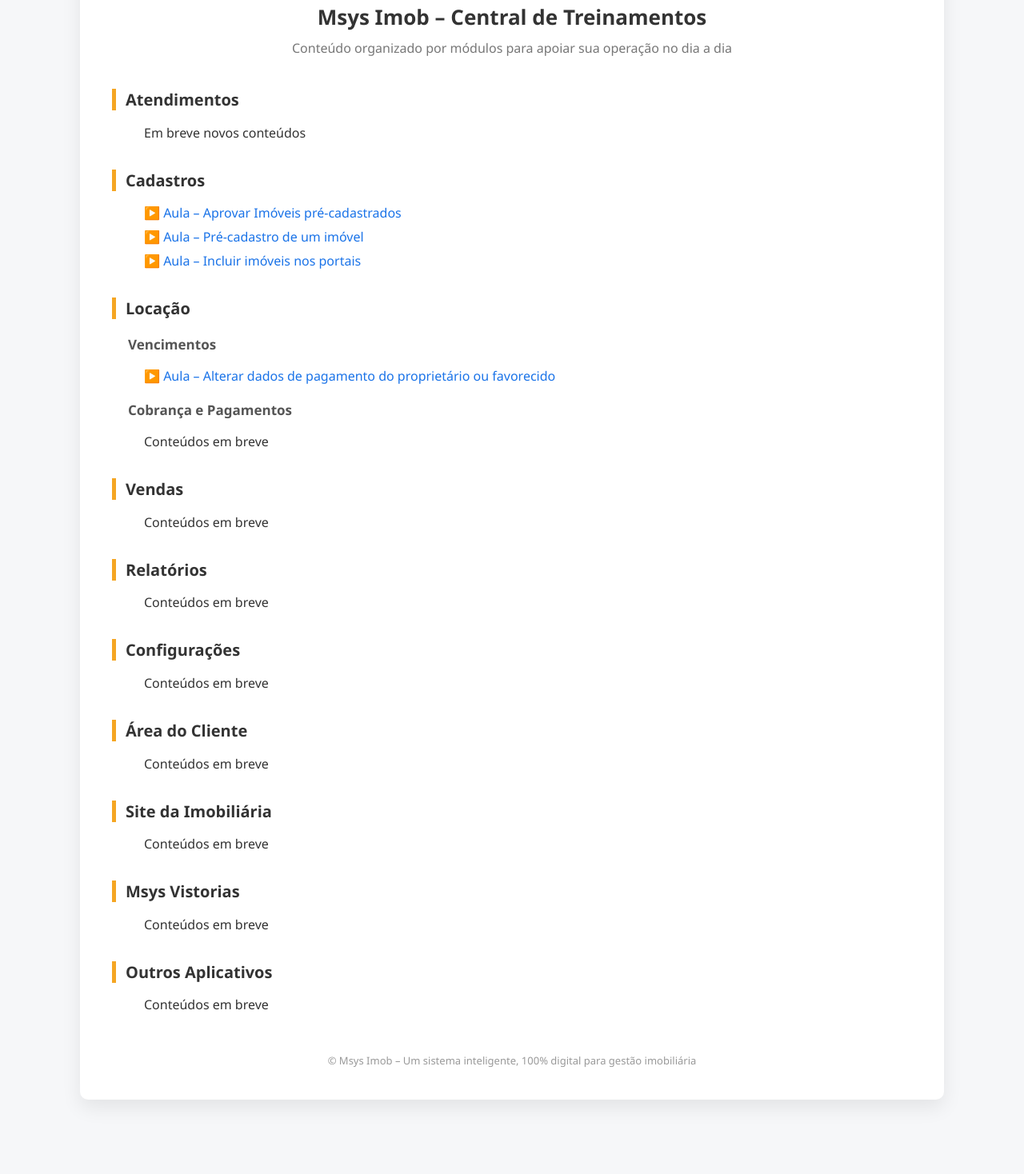
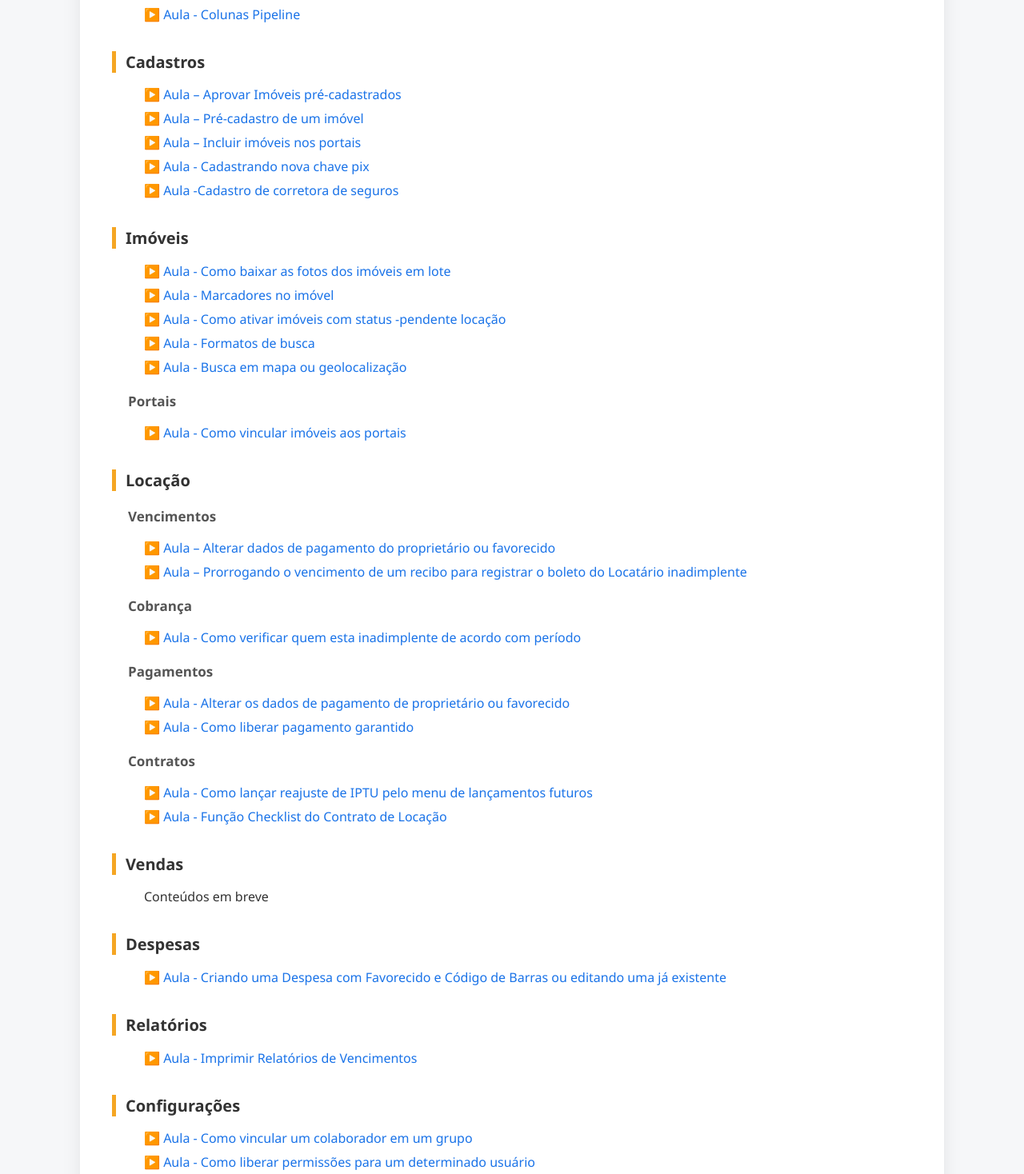
Before and after one commit to romildosantana-mold/Aulas, a plain HTML site: page index.html in a window 1280 px wide. Shown: the part 277-1745 px from the top of the page at 80% size. Before the commit the page ends 1692 px from the top, so only its background shows below. Drawn offline with Linux system fonts and the light colour scheme.

Commit message:
Update index.html with new content and links

```diff
--- a/index.html
+++ b/index.html
@@ -95,7 +95,7 @@
 <div class="container">
 
     <div class="logo">
-        <img src="icone_msys.jpg" alt="Logo Msys Imob">
+        <img src="logo-msys-imob.png" alt="Logo Msys Imob">
     </div>
 
     <h1>Msys Imob – Central de Treinamentos</h1>
@@ -106,7 +106,11 @@
     <!-- ATENDIMENTOS -->
     <h2>Atendimentos</h2>
     <ul>
-        <li>Em breve novos conteúdos</li>
+         <li class="aula">
+            <a href="https://vimeo.com/1154843525?share=copy&fl=sv&fe=ci" target="_blank">
+                Aula - Colunas Pipeline
+            </a>
+        </li>
     </ul>
 
     <!-- CADASTROS -->
@@ -127,6 +131,56 @@
                 Aula – Incluir imóveis nos portais
             </a>
         </li>
+		<li class="aula">
+            <a href="https://vimeo.com/1154995489?share=copy&fl=sv&fe=ci" target="_blank">
+               Aula - Cadastrando nova chave pix
+            </a>
+        </li>
+		<li class="aula">
+            <a href="https://vimeo.com/1154995818?share=copy&fl=sv&fe=ci" target="_blank">
+               Aula -Cadastro de corretora de seguros
+            </a>
+        </li>
+    </ul>
+
+
+	 <!-- RELATÓRIOS -->
+    <h2>Imóveis</h2>
+    <ul>
+         <li class="aula">
+            <a href="https://vimeo.com/1155002726?share=copy&fl=sv&fe=ci" target="_blank">
+                Aula - Como baixar as fotos dos imóveis em lote
+            </a>
+        </li>
+		<li class="aula">
+            <a href="https://vimeo.com/1155002080?share=copy&fl=sv&fe=ci" target="_blank">
+                Aula - Marcadores no imóvel
+            </a>
+        </li>
+		<li class="aula">
+            <a href="https://vimeo.com/1154997059?share=copy&fl=sv&fe=ci" target="_blank">
+                Aula - Como ativar imóveis com status -pendente locação
+            </a>
+        </li>
+		<li class="aula">
+            <a href="https://vimeo.com/1157316992?share=copy&fl=sv&fe=ci" target="_blank">
+                Aula - Formatos de busca
+            </a>
+        </li>
+		<li class="aula">
+            <a href="https://vimeo.com/1157318830?share=copy&fl=sv&fe=ci" target="_blank">
+                Aula - Busca em mapa ou geolocalização
+            </a>
+        </li>
+
+    </ul>
+	<h3>Portais</h3>
+	 <ul>
+         <li class="aula">
+            <a href="https://vimeo.com/1155002545?share=copy&fl=sv&fe=ci" target="_blank">
+                Aula - Como vincular imóveis aos portais
+            </a>
+        </li>
     </ul>
 
     <!-- LOCAÇÃO -->
@@ -139,12 +193,50 @@
                 Aula – Alterar dados de pagamento do proprietário ou favorecido
             </a>
         </li>
+		 <li class="aula">
+            <a href="https://player.vimeo.com/video/1153732705?h=c5a24bdf99" target="_blank">
+                Aula – Prorrogando o vencimento de um recibo para registrar o boleto do Locatário inadimplente
+            </a>
+        </li>
     </ul>
 
-    <h3>Cobrança e Pagamentos</h3>
+    <h3>Cobrança</h3>
     <ul>
-        <li>Conteúdos em breve</li>
+         <li class="aula">
+            <a href="https://vimeo.com/1155003630?share=copy&fl=sv&fe=ci" target="_blank">
+                Aula - Como verificar quem esta inadimplente de acordo com período
+            </a>
+        </li>
     </ul>
+
+	<h3>Pagamentos</h3>
+    <ul>
+        <li class="aula">
+            <a href="https://vimeo.com/1154998127?share=copy&fl=sv&fe=ci" target="_blank">
+                Aula - Alterar os dados de pagamento de proprietário ou favorecido
+            </a>
+        </li>
+		<li class="aula">
+            <a href="https://vimeo.com/1154996514?share=copy&fl=sv&fe=ci" target="_blank">
+                Aula - Como liberar pagamento garantido
+            </a>
+        </li>
+    </ul>
+
+	<h3>Contratos</h3>
+    <ul>
+        <li class="aula">
+            <a href="https://vimeo.com/1154997108?share=copy&fl=sv&fe=ci" target="_blank">
+                Aula - Como lançar reajuste de IPTU pelo menu de lançamentos futuros
+            </a>
+        </li>
+		<li class="aula">
+            <a href="https://vimeo.com/1160301988/4759964f58" target="_blank">
+                Aula - Função Checklist do Contrato de Locação
+            </a>
+        </li>
+    </ul>
+
 
     <!-- VENDAS -->
     <h2>Vendas</h2>
@@ -152,16 +244,39 @@
         <li>Conteúdos em breve</li>
     </ul>
 
+    <h2>Despesas</h2>
+    <ul>
+        <li class="aula">
+            <a href="https://vimeo.com/1160302913/c52bed3b04" target="_blank">
+                Aula - Criando uma Despesa com Favorecido e Código de Barras ou editando uma já existente
+            </a>
+        </li>
+    </ul>
+
+
     <!-- RELATÓRIOS -->
     <h2>Relatórios</h2>
     <ul>
-        <li>Conteúdos em breve</li>
+        <li class="aula">
+            <a href="https://vimeo.com/1159824579/4b8f6400d5" target="_blank">
+                Aula - Imprimir Relatórios de Vencimentos
+            </a>
+        </li>
     </ul>
 
     <!-- CONFIGURAÇÕES -->
     <h2>Configurações</h2>
     <ul>
-        <li>Conteúdos em breve</li>
+        <li class="aula">
+            <a href="https://vimeo.com/1155002258" target="_blank">
+                Aula - Como vincular um colaborador em um grupo
+            </a>
+        </li>
+		<li class="aula">
+            <a href="https://vimeo.com/1158814106" target="_blank">
+                Aula - Como liberar permissões para um determinado usuário
+            </a>
+        </li>
     </ul>
 
     <!-- ÁREA DO CLIENTE -->
@@ -179,7 +294,11 @@
     <!-- MSYS VISTORIAS -->
     <h2>Msys Vistorias</h2>
     <ul>
-        <li>Conteúdos em breve</li>
+         <li class="aula">
+            <a href="https://vimeo.com/1155003190?share=copy&fl=sv&fe=ci" target="_blank">
+                Aula - Como reordenar ambientes no Msys Vistorias
+            </a>
+        </li>
     </ul>
 
     <!-- OUTROS APLICATIVOS -->
```
